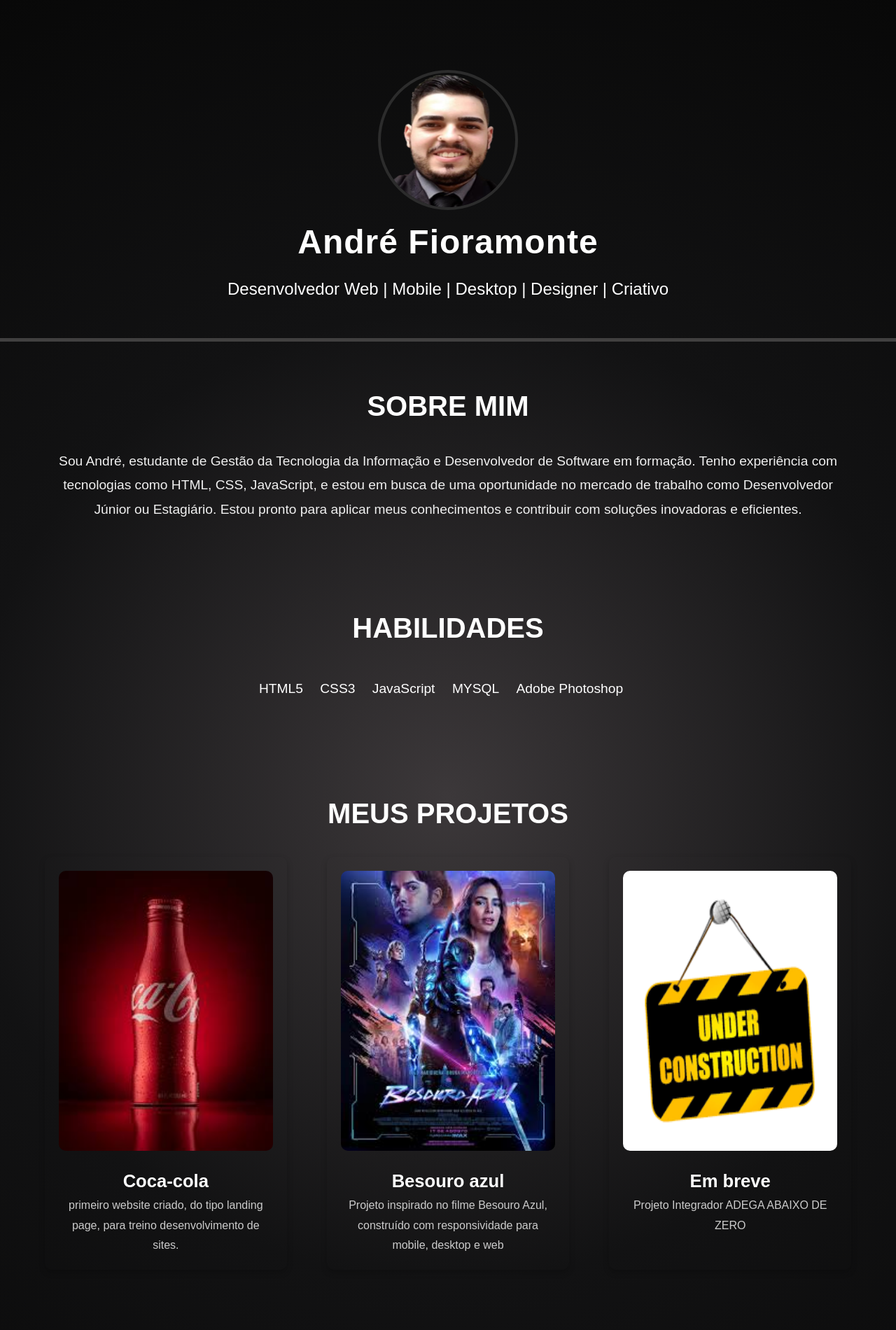
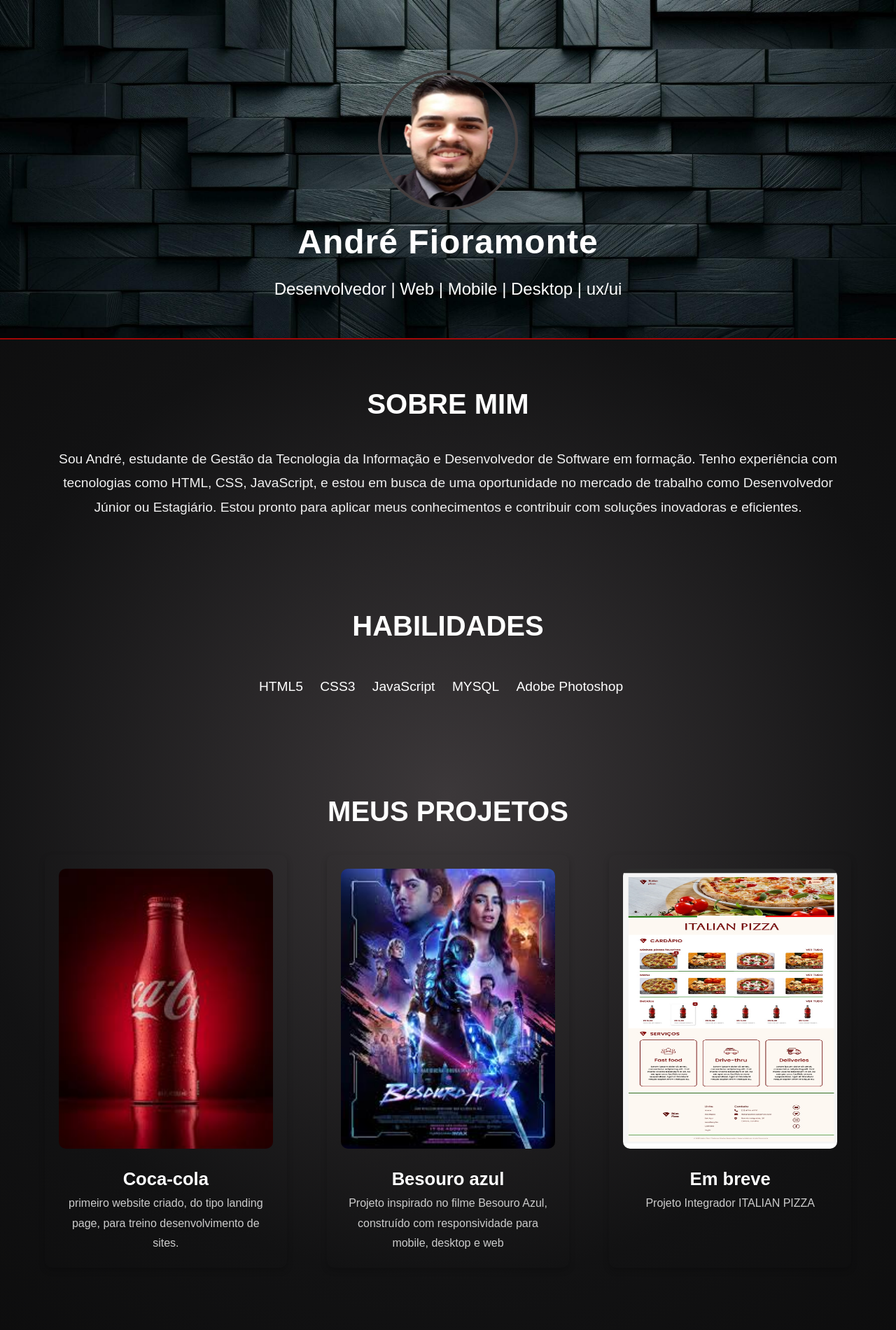
Before and after one commit to andrefioramonte/portifolio-andrefioramonte, a plain HTML site: page index.html in a window 1280 px wide. Shown: the top 1900 px of the page at 70% size. Drawn offline with Linux system fonts and the light colour scheme; files whose address does not match are found by name.

Commit message:
alteracao-bacground

```diff
--- a/index.html
+++ b/index.html
@@ -13,7 +13,7 @@
         <div class="container">
             <img class="img-perfil" src=".//IMG/img-perfil.png" alt="">
             <h1 class="fadeIn">André Fioramonte</h1>
-            <p class="subtitulo fadeIn">Desenvolvedor Web | Mobile | Desktop | Designer | Criativo</p>
+            <p class="subtitulo fadeIn">Desenvolvedor | Web | Mobile | Desktop | ux/ui </p>
         </div>
     </header>
 
@@ -58,9 +58,9 @@
                     <p>Projeto inspirado no filme Besouro Azul, construído com responsividade para mobile, desktop e web</p>
                 </div>
                 <div class="projeto">
-                    <img src="./IMG/obras.png" alt="Projeto 3">
+                    <img src="./IMG/projeto-italian-pizza.jpg" alt="Projeto 3">
                     <h3>Em breve</h3>
-                    <p>Projeto Integrador  ADEGA ABAIXO DE ZERO</p>
+                    <p>Projeto Integrador  ITALIAN PIZZA</p>
                 </div>
             </div>
         </div>
--- a/styles.css
+++ b/styles.css
@@ -23,7 +23,7 @@
 }
 
 .img-perfil{
-    border:solid 4px #2c2c2c;
+    border:solid 4px #443e3e;
     border-radius: 50%;
     width: 200px;
     height: 200px;
@@ -33,8 +33,10 @@
 header {
     text-align: center;
     padding: 100px 0 50px;
-    background: rgba(0, 0, 0, 0);
-    border-bottom: 5px solid #444343f3;
+    background-image:url(./IMG/background-black-and-red.jpg);
+    background-repeat: no-repeat;
+    background-size: cover;
+
 }
 
 header h1 {
@@ -63,7 +65,9 @@
 section {
     padding: 60px 0;
 }
-
+#sobre-mim{
+    border-top: solid #ff00009c 2px;
+}
 section h2 {
     font-size: 2.5rem;
     text-align: center;
@@ -117,7 +121,7 @@
 
 .projeto:hover {
     transform: translateY(-10px);
-    box-shadow: 0 6px 15px rgb(129, 129, 129);
+    box-shadow: 0 6px 15px rgb(231, 3, 3);
 }
 
 .projeto img {
@@ -160,7 +164,7 @@
 /* Rodapé */
 footer {
     background: rgba(5, 5, 5, 0.747);
-    color: #fff;
+    color: #ff00005b;
     text-align: center;
     padding: 30px 0;
     position: relative;
```
Also changed, not shown: IMG/background-black-and-red.jpg (added), IMG/imagen-fundo.avif (added), IMG/projeto-italian-pizza.jpg (added), 1 other file.
